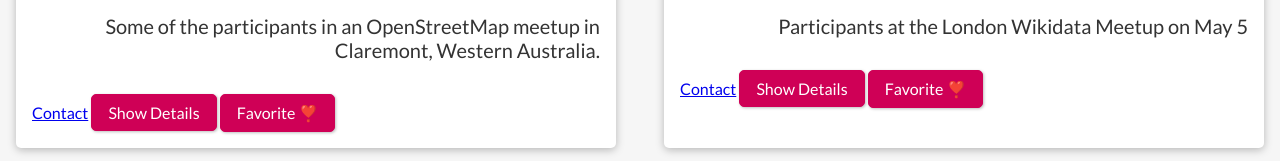
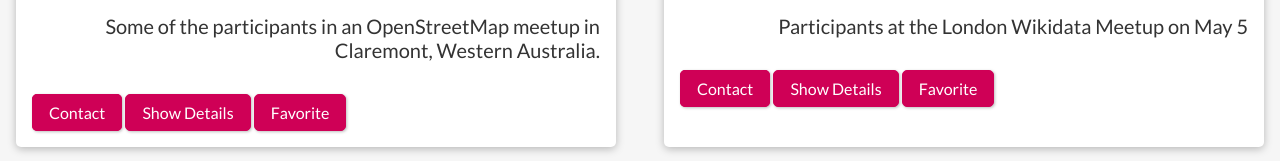
Before and after one commit to nevermindthelabel/svelte-meet, a Svelte app: page / in a window 1280 px wide. Shown: the part 959-1120 px from the top of the page. Built offline with nearby package versions, Linux system fonts and the light colour scheme.

Commit message:
updated button component to be more flexible

```diff
--- a/src/Meetups/MeetupItem.svelte
+++ b/src/Meetups/MeetupItem.svelte
@@ -21,9 +21,9 @@
     <p>{description}</p>
   </div>
   <footer>
-    <a href="mailto:{email}">Contact</a>
+    <Button href="mailto:{email}" caption="Contact" />
     <Button type="button" caption="Show Details" />
-    <Button type="button" caption="Favorite ❣️" />
+    <Button type="button" caption="Favorite" />
   </footer>
 </article>
 
--- a/src/UI/Button.svelte
+++ b/src/UI/Button.svelte
@@ -1,9 +1,14 @@
 <script lang="ts">
   export let type = '';
   export let caption = '';
+  export let href = '';
 </script>
 
-<button {type}>{caption}</button>
+{#if href}
+  <a {href}>{caption}</a>
+{:else}
+  <button {type}>{caption}</button>
+{/if}
 
 <style>
   button,
```
